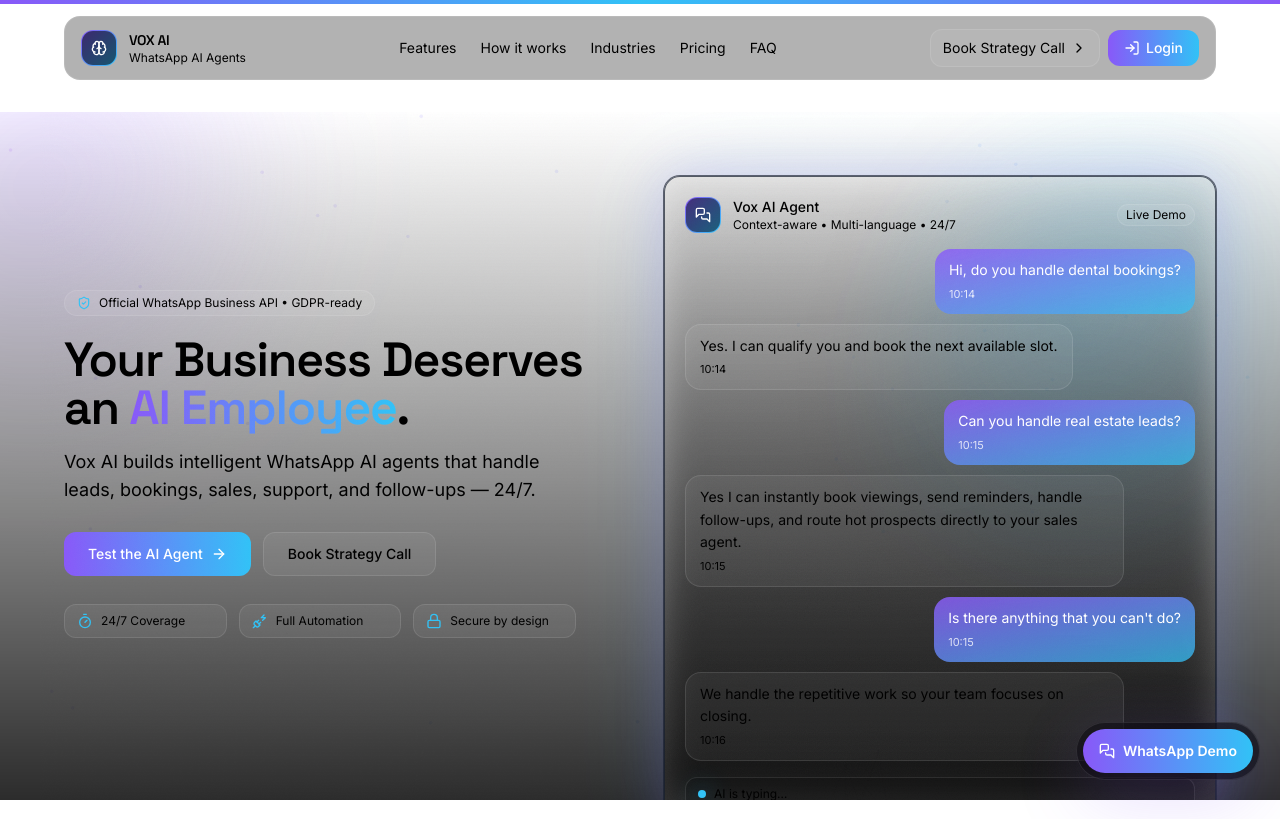
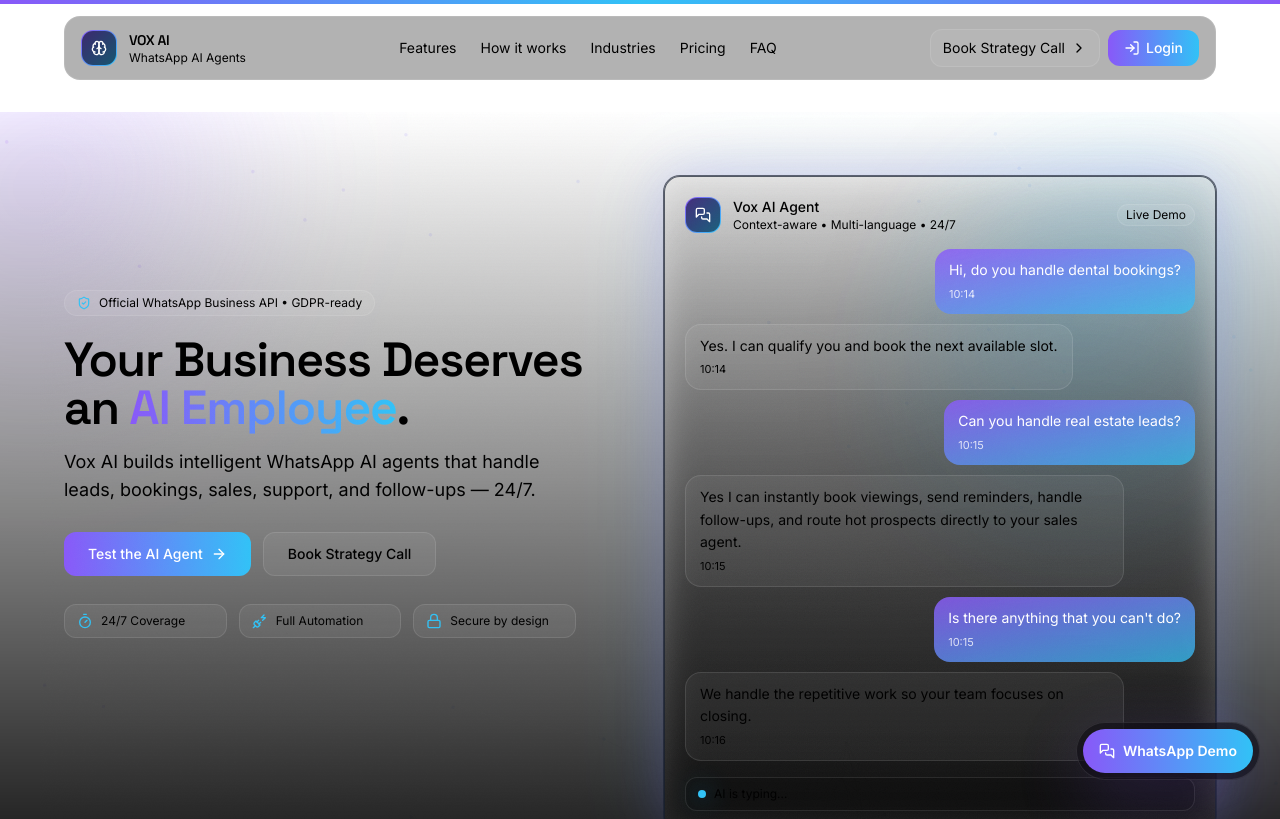
Before and after one commit to Paras24-1/voxaiagents, a Next.js app: page / in a window 1280 px wide. Shown: the top 819 px of the page. Built offline with nearby package versions, Linux system fonts and the light colour scheme; no server answers.

Commit message:
Push remaining files

```diff
--- a/src/app/globals.css
+++ b/src/app/globals.css
@@ -40,10 +40,14 @@
   * {
     box-sizing: border-box;
   }
-  html, body {
-    height: 100%;
-    overflow: hidden;
-  }
+  html,
+body {
+  width: 100%;
+  min-height: 100%;
+  overflow-x: hidden;
+  overflow-y: auto;
+  scroll-behavior: smooth;
+}
   /* Custom scrollbar */
   ::-webkit-scrollbar { width: 4px; height: 4px; }
   ::-webkit-scrollbar-track { background: transparent; }
```
